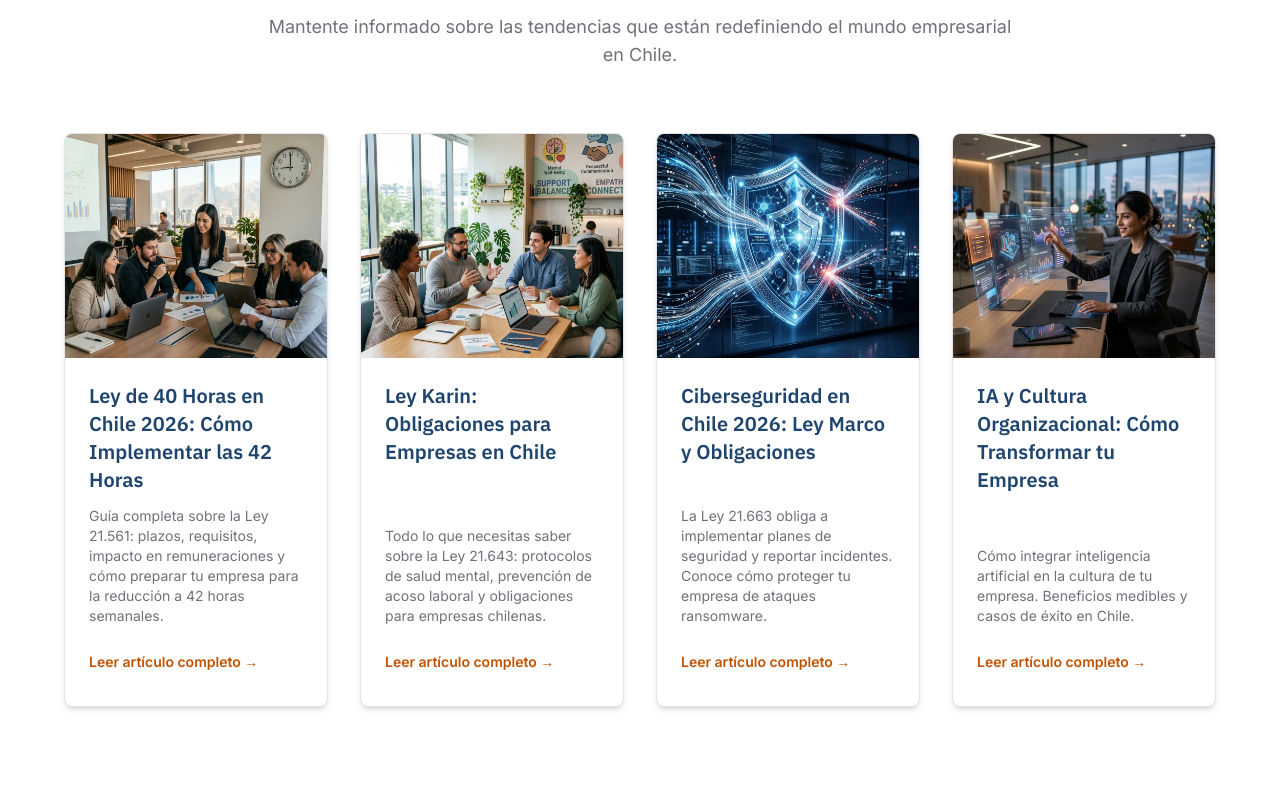
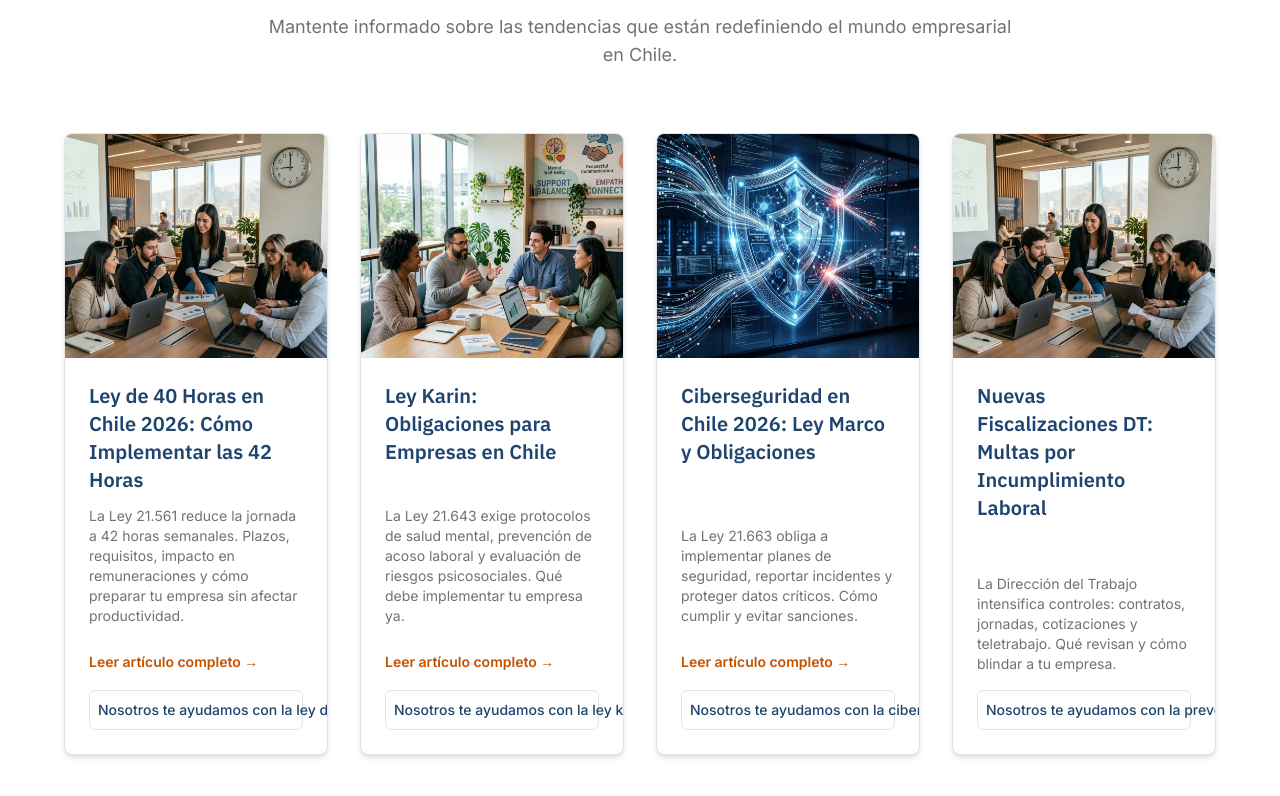
Before and after one commit to FranzMuhlhauser/bossasesorias, a Next.js app: page / in a window 1280 px wide. Shown: the part 4213-5009 px from the top of the page. Built offline with nearby package versions, Linux system fonts and the light colour scheme; no server answers.

Commit message:
feat: home-news system with service links for BOSS services

```diff
--- a/src/app/page.tsx
+++ b/src/app/page.tsx
@@ -8,7 +8,7 @@ import Link from 'next/link';
 import { ContactForm } from '@/components/contact-form';
 import { Accordion, AccordionContent, AccordionItem, AccordionTrigger } from '@/components/ui/accordion';
 import { StatsCounter } from '@/components/stats-counter';
-import { blogPostsWithImage } from '@/lib/blog-posts';
+import { homeNewsWithImage } from '@/lib/home-news';
 export const metadata: Metadata = {
   title: 'BOSS Asesorías | Asesoría Laboral y Legal',
   description: 'Potencia tu empresa con nuestras soluciones 360° en bienestar laboral, gestión legal, tecnología y cultura organizacional.',
@@ -82,11 +82,13 @@ const culturaServicios = [
 // Los artículos viven ahora en un único sitio (src/lib/blog-posts.ts), para que
 // la portada, el índice /blog y el feed RSS no se desincronicen. Antes esta
 // lista estaba duplicada aquí y había que acordarse de tocarla en tres sitios.
-const news = blogPostsWithImage.map((post) => ({
+const news = homeNewsWithImage.map((post) => ({
     title: post.title,
     summary: post.summary,
     image: post.image,
-    link: post.href,
+    link: post.blogLink ?? post.serviceLink.href, // si no hay blogLink, va al servicio
+    blogLink: post.blogLink,
+    serviceLink: post.serviceLink,
 }));
 
 const faqs = [
@@ -364,9 +366,16 @@ export default function Home() {
                             <CardContent className="flex flex-col flex-grow p-6">
                                 <h3 className="text-xl font-semibold text-primary mb-3 flex-grow">{item.title}</h3>
                                 <p className="text-muted-foreground mb-4 text-sm">{item.summary}</p>
-                                <div className="mt-auto">
-                                  <Button asChild variant="link" className="text-accent font-semibold p-0 self-start">
-                                    <Link href={item.link}>Leer artículo completo →</Link>
+                                <div className="mt-auto space-y-2">
+                                  {item.blogLink && (
+                                    <Button asChild variant="link" className="text-accent font-semibold p-0 self-start">
+                                      <Link href={item.blogLink}>Leer artículo completo →</Link>
+                                    </Button>
+                                  )}
+                                  <Button asChild variant="outline" className="w-full justify-start text-primary font-medium p-2 self-start">
+                                    <Link href={item.serviceLink.href}>
+                                      Nosotros te ayudamos con {item.serviceLink.title.toLowerCase()} →
+                                    </Link>
                                   </Button>
                                 </div>
                             </CardContent>
--- /dev/null
+++ b/src/lib/home-news.ts
@@ -0,0 +1,107 @@
+import { PlaceHolderImages } from '@/lib/placeholder-images';
+
+/**
+ * Noticias para la portada (Home) — SEPARADAS del blog.
+ *
+ * La usan solo la sección "Perspectivas y Actualidad" de la home.
+ * Cada noticia TIENE QUE linkar a un servicio de BOSS (serviceLink).
+ * Opcionalmente puede linkar a un artículo del blog (blogLink).
+ *
+ * Para publicar una noticia nueva:
+ *   1. Añádela a este array.
+ *   2. Si necesita imagen nueva, agrégala a placeholder-images.json.
+ *   3. La home la muestra automáticamente (máx. 4).
+ */
+
+export type HomeNews = {
+  id: string;
+  title: string;
+  summary: string;
+  /** id dentro de PlaceHolderImages (los archivos de imagen del proyecto). */
+  imageId: string;
+  /** URL original de la fuente oficial. */
+  sourceUrl: string;
+  /** Si existe artículo en el blog, su href (ej: /blog/ley-40-horas). */
+  blogLink?: string;
+  /** Servicio BOSS que ayuda con este tema (OBLIGATORIO). */
+  serviceLink: {
+    /** Texto que se muestra en el botón: "Nosotros te ayudamos con <title>" */
+    title: string;
+    /** href del servicio (ej: /soluciones/gestion-legal) */
+    href: string;
+  };
+  /** Fecha de la noticia (ISO). */
+  date: string;
+  /** Cuándo se publicó en BOSS (ISO). */
+  publishedAt: string;
+};
+
+/** Las 4 noticias actuales para la home. */
+export const homeNews: HomeNews[] = [
+  {
+    id: 'ley-40-horas',
+    title: 'Ley de 40 Horas en Chile 2026: Cómo Implementar las 42 Horas',
+    summary:
+      'La Ley 21.561 reduce la jornada a 42 horas semanales. Plazos, requisitos, impacto en remuneraciones y cómo preparar tu empresa sin afectar productividad.',
+    imageId: 'news-1',
+    sourceUrl: 'https://www.dt.gob.cl/portal/1614/w3-article-96158.html',
+    blogLink: '/blog/ley-40-horas',
+    serviceLink: {
+      title: 'la Ley de 40 Horas',
+      href: '/soluciones/gestion-legal',
+    },
+    date: '2026-08-15',
+    publishedAt: '2026-08-15T10:00:00Z',
+  },
+  {
+    id: 'ley-karin',
+    title: 'Ley Karin: Obligaciones para Empresas en Chile',
+    summary:
+      'La Ley 21.643 exige protocolos de salud mental, prevención de acoso laboral y evaluación de riesgos psicosociales. Qué debe implementar tu empresa ya.',
+    imageId: 'news-2',
+    sourceUrl: 'https://www.dt.gob.cl/portal/1614/w3-article-96159.html',
+    blogLink: '/blog/ley-karin',
+    serviceLink: {
+      title: 'la Ley Karin',
+      href: '/soluciones/bienestar-seguridad',
+    },
+    date: '2026-08-15',
+    publishedAt: '2026-08-15T10:00:00Z',
+  },
+  {
+    id: 'ciberseguridad-chile',
+    title: 'Ciberseguridad en Chile 2026: Ley Marco y Obligaciones',
+    summary:
+      'La Ley 21.663 obliga a implementar planes de seguridad, reportar incidentes y proteger datos críticos. Cómo cumplir y evitar sanciones.',
+    imageId: 'news-3',
+    sourceUrl: 'https://www.subtel.gob.cl/ley-marco-ciberseguridad/',
+    blogLink: '/blog/ciberseguridad-chile',
+    serviceLink: {
+      title: 'la ciberseguridad',
+      href: '/soluciones/tecnologia',
+    },
+    date: '2026-08-15',
+    publishedAt: '2026-08-15T10:00:00Z',
+  },
+  {
+    id: 'fiscalizacion-dt',
+    title: 'Nuevas Fiscalizaciones DT: Multas por Incumplimiento Laboral',
+    summary:
+      'La Dirección del Trabajo intensifica controles: contratos, jornadas, cotizaciones y teletrabajo. Qué revisan y cómo blindar a tu empresa.',
+    imageId: 'news-1', // reutiliza imagen de news-1 (40 hrs) por ahora
+    sourceUrl: 'https://www.dt.gob.cl/portal/1614/w3-article-96160.html',
+    blogLink: undefined, // aún no hay artículo en blog
+    serviceLink: {
+      title: 'la prevención de riesgos laborales',
+      href: '/soluciones/bienestar-seguridad',
+    },
+    date: '2026-09-01',
+    publishedAt: '2026-09-01T10:00:00Z',
+  },
+];
+
+/** Las mismas noticias con la imagen ya resuelta, listas para pintar. */
+export const homeNewsWithImage = homeNews.map((news) => ({
+  ...news,
+  image: PlaceHolderImages.find((img) => img.id === news.imageId),
+}));
```
